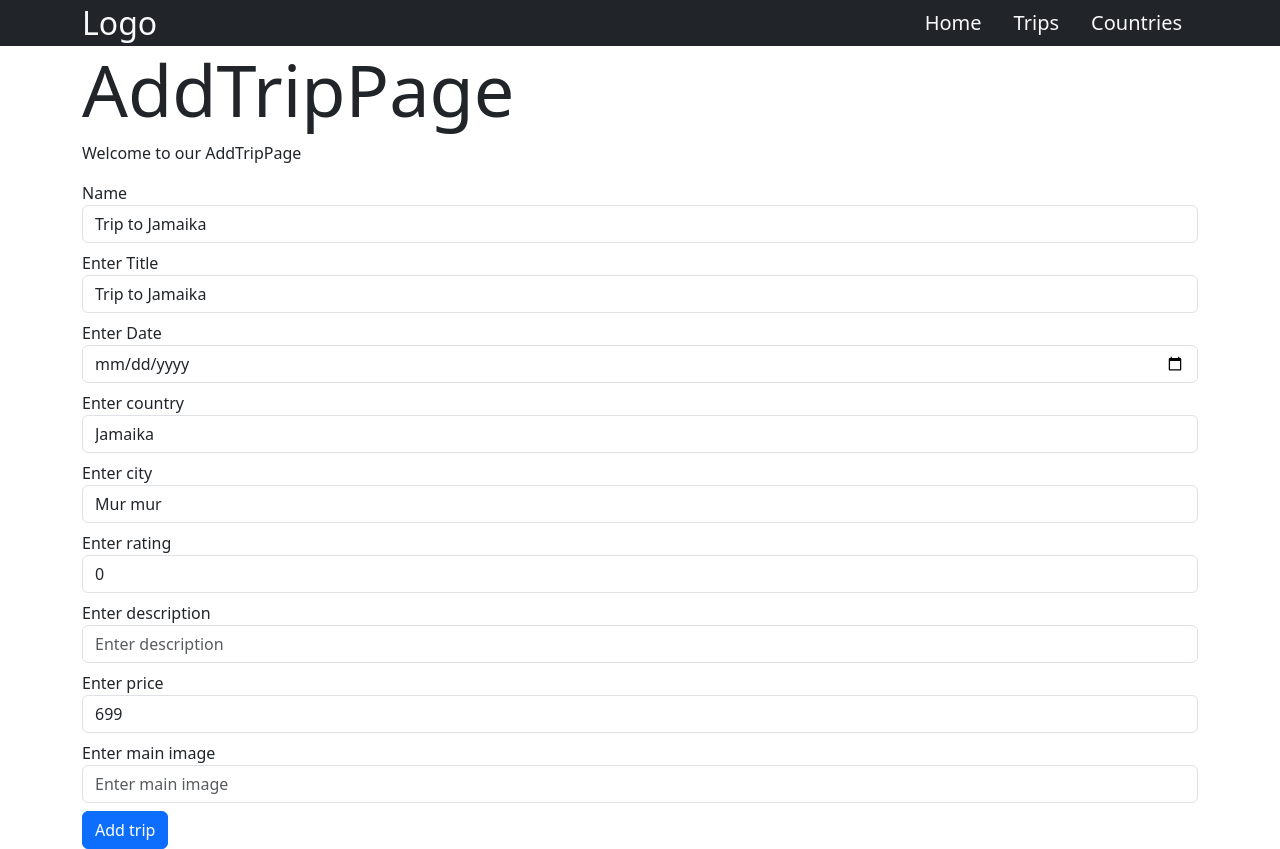
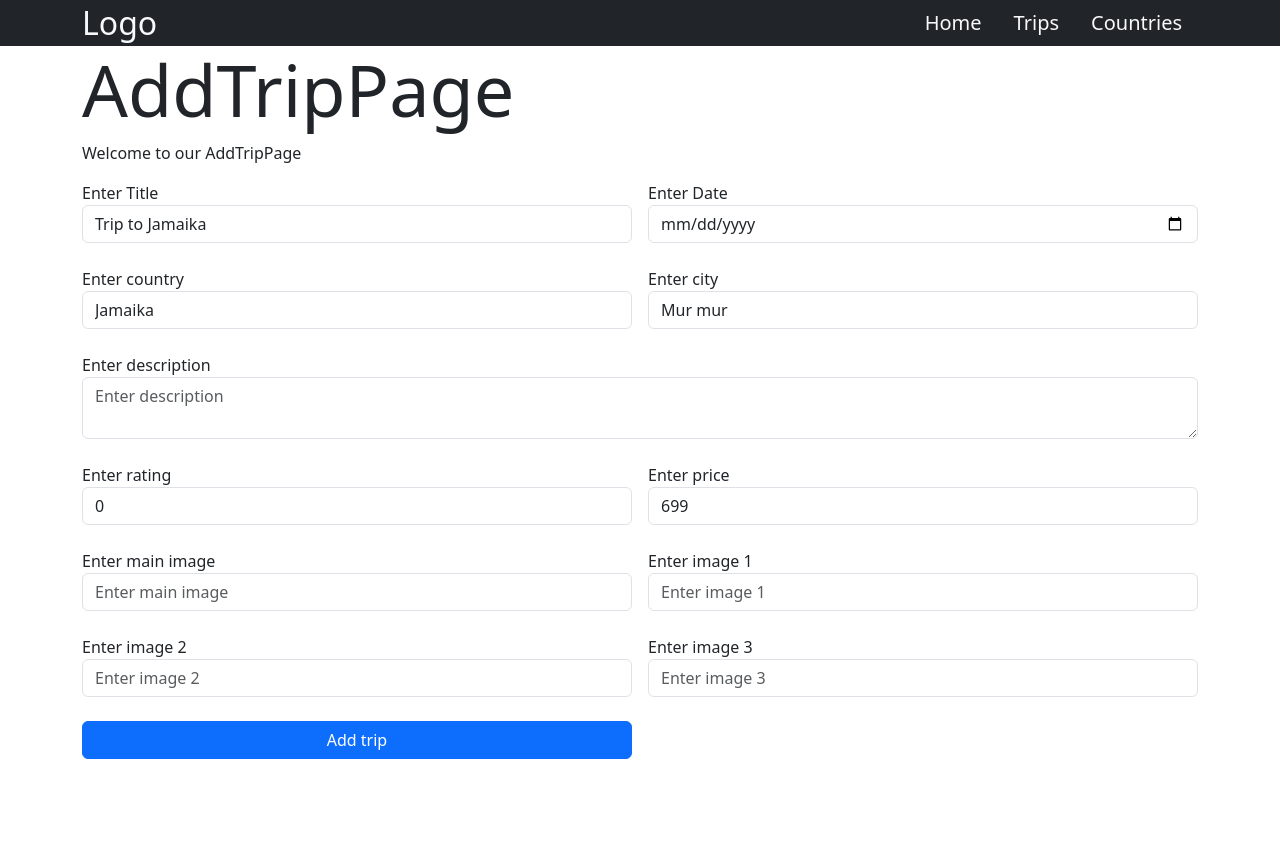
Before and after one commit to LSVerslas/FrontEndas, a React (Vite) app: page /trips/add in a window 1280 px wide. After the commit the page ends 800 px from the top, so only its background shows below. Built offline with nearby package versions, Linux system fonts and the light colour scheme.

Commit message:
AddKlaida

```diff
--- a/src/components/layout/Header.tsx
+++ b/src/components/layout/Header.tsx
@@ -20,7 +20,9 @@ export function NavItem({ to, children, subItem }: NavItemProps) {
 export default function Header() {
   const [isMenuOpen, setIsMenuOpen] = useState(false);
 
-//   function closeMenu() {}
+  function closeMenu() {
+    setIsMenuOpen(false);
+  }
 
   return (
     <header className='bg-dark text-light position-relative '>
@@ -28,14 +30,16 @@ export default function Header() {
         <Link to={'/'}>
           <h2 className='mb-0 py-1'>Logo</h2>
         </Link>
-        <nav className={`${isMenuOpen ? 'on ' : ''} mobileMenu d-md-block bg-dark `}>
+        <nav
+        onClick={closeMenu}
+        className={`${isMenuOpen ? 'on ' : ''} mobileMenu d-md-block bg-dark `}>
           <ul className='unlisted d-flex flex-column flex-md-row  align-md-items-center'>
             <li>
               <NavItem to='/'>Home</NavItem>
             </li>
             <li className='hasChildren position-relative'>
               <NavItem to='/trips'>Trips</NavItem>
-              <ul className='submenu ps-3 ps-md-0 unlisted bg-dark z-n1 rounded-bottom-2 overflow-hidden'>
+              <ul className='submenu ps-3 ps-md-0 unlisted bg-dark rounded-bottom-2 overflow-hidden'>
                 <li>
                   <NavItem subItem to='/trips/add'>
                     Add Trip
--- a/src/pages/trips/AddTripPage.tsx
+++ b/src/pages/trips/AddTripPage.tsx
@@ -1,31 +1,44 @@
 import { FormikProps, useFormik } from 'formik';
-import { TripObjType } from '../../types/types';
+import { TripObjTypeNoId } from '../../types/types';
+import axios from 'axios';
+import { beBaseUrl } from '../../config';
+import { useNavigate } from 'react-router-dom';
+import toast from 'react-hot-toast';
+import * as Yup from 'yup';
 
 type InputElProps = {
   placeholder: string;
   type?: 'text' | 'email' | 'number' | 'date' | 'textarea';
-  id: keyof Omit<TripObjType, 'id'>;
-  formik: FormikProps<Omit<TripObjType, 'id'>>;
-  // formik: any;
+  id: keyof TripObjTypeNoId;
+  formik: FormikProps<TripObjTypeNoId>;
+  className?: string;
 };
-function InputEl({ formik, id, placeholder, type = 'text' }: InputElProps) {
+function InputEl({ formik, id, placeholder, className, type = 'text' }: InputElProps) {
   // console.log('id ===', id);
+  const Element = type === 'textarea' ? 'textarea' : 'input';
   return (
-    <label className='form-label w-100'>
+    <label className={`form-label w-100 ${className}`}>
       <span>{placeholder}</span>
-      <input
+      <Element
         value={formik.values[id]}
         onChange={formik.handleChange}
-        className='form-control'
+        onBlur={formik.handleBlur}
+        // isInvalid tik kai kalaida ir blur
+        className='form-control '
         type={type}
         id={id}
         placeholder={placeholder}
       />
+      {formik.errors[id] && formik.touched[id] && (
+        <span className='bg-danger-subtle rounded-1 d-block text-danger px-3 py-1 '>
+          {formik.errors[id]}
+        </span>
+      )}
     </label>
   );
 }
 
-const initFormValues: Omit<TripObjType, 'id'> = {
+const initFormValues: TripObjTypeNoId = {
   name: 'Trip to Jamaika',
   date: '',
   country: 'Jamaika',
@@ -35,31 +48,75 @@ const initFormValues: Omit<TripObjType, 'id'> = {
   price: 699,
   user_id: 333,
   image_main: '',
-  // images_1: '',
-  // images_2: '',
-  // images_3: '',
+  images_1: '',
+  images_2: '',
+  images_3: '',
 };
+
+const tripValidatationSchema = Yup.object({
+  name: Yup.string().min(3).max(255).required(),
+  country: Yup.string().min(3).max(255).required(),
+  city: Yup.string().min(3).max(255).required(),
+  description: Yup.string().min(10).required(),
+  rating: Yup.number().min(0).max(5).required(),
+  price: Yup.number().min(0).required(),
+  image_main: Yup.string().min(3).max(255).required(),
+  images_1: Yup.string().min(3).max(255),
+  images_2: Yup.string().min(3).max(255),
+  images_3: Yup.string().min(3).max(255),
+});
 
 export default function AddTripPage() {
   // add formik
-  const formik = useFormik<Omit<TripObjType, 'id'>>({
+  const formik = useFormik<TripObjTypeNoId>({
     initialValues: { ...initFormValues },
+    validationSchema: Yup.object({
+      name: Yup.string().min(3).max(255).required(),
+      date: Yup.date().min('2024-03-18').required(),
+      country: Yup.string().min(3).max(255).required(),
+      city: Yup.string().min(3).max(255).required(),
+      description: Yup.string().min(10).required(),
+      rating: Yup.number().min(0).max(5).required(),
+      price: Yup.number().min(0).required(),
+      image_main: Yup.string().min(3).max(255).required(),
+      images_1: Yup.string().min(3).max(255),
+      images_2: Yup.string().min(3).max(255),
+      images_3: Yup.string().min(3).max(255),
+    }),
     onSubmit: (values) => {
       console.log('values ===', JSON.stringify(values, null, 2));
-      // sendDataToBe(data)
+      sendDataToBe(values);
     },
   });
 
-  function sendDataToBe(data) {
+  const navigate = useNavigate();
+
+  function sendDataToBe(data: TripObjTypeNoId) {
     // nusiuncia duomenis
-    // jei sekme tai naviguojam i trips
-    // jei nesekme tai rodom klaidas arba klaida
+    axios
+      .post(`${beBaseUrl}/trips`, data)
+      .then((resp) => {
+        console.log('resp ===', resp);
+        // jei sekme tai naviguojam i trips
+        if (resp.status === 200) {
+          // naviguoti
+          toast.success('Created Trip');
+          navigate('/trips');
+        } else {
+          console.warn('kazkas negerai back end status');
+        }
+      })
+      .catch((error) => {
+        console.warn('sendDataToBe ivyko klaida:', error);
+        toast.error('Somening went wrong');
+        // jei nesekme tai rodom klaidas arba klaida
+      });
   }
 
   // type FormikType = typeof formik
   // initial values formik
 
-  console.log('formik ===', formik.values);
+  console.log('formik klaidos ===', formik.errors);
 
   // sukurti likusius  InputEl
   return (
@@ -68,34 +125,24 @@ export default function AddTripPage() {
         <h1 className='display-2'>AddTripPage</h1>
         <p>Welcome to our AddTripPage</p>
 
-        <form onSubmit={formik.handleSubmit} noValidate>
-          <label className='form-label w-100'>
-            <span>Name</span>
-            <input
-              value={formik.values.name}
-              onChange={formik.handleChange}
-              className='form-control'
-              type='text'
-              name='name'
-              placeholder='Trip name'
-            />
-          </label>
+        <form className='addFromGrid ' onSubmit={formik.handleSubmit} noValidate>
           <InputEl formik={formik} id='name' placeholder='Enter Title' />
           <InputEl formik={formik} id='date' placeholder='Enter Date' type='date' />
           <InputEl formik={formik} id='country' placeholder='Enter country' />
           <InputEl formik={formik} id='city' placeholder='Enter city' />
-          <InputEl formik={formik} id='rating' placeholder='Enter rating' type='number' />
           <InputEl
+            className='gridSpan2'
             formik={formik}
             id='description'
             placeholder='Enter description'
             type='textarea'
           />
+          <InputEl formik={formik} id='rating' placeholder='Enter rating' type='number' />
           <InputEl formik={formik} id='price' placeholder='Enter price' type='number' />
           <InputEl formik={formik} id='image_main' placeholder='Enter main image' type='text' />
-          {/* <InputEl id='images_1' name='Enter image 1' type='text' />
-          <InputEl id='images_2' name='Enter image 2' type='text' />
-          <InputEl id='images_3' name='Enter image 3' type='text' /> */}
+          <InputEl formik={formik} id='images_1' placeholder='Enter image 1' type='text' />
+          <InputEl formik={formik} id='images_2' placeholder='Enter image 2' type='text' />
+          <InputEl formik={formik} id='images_3' placeholder='Enter image 3' type='text' />
 
           <button type='submit' className='btn btn-primary'>
             Add trip
--- a/src/pages/trips/SingleTripsPage.tsx
+++ b/src/pages/trips/SingleTripsPage.tsx
@@ -1,26 +1,29 @@
 //
 
-import { useEffect, useState } from "react";
-import { useParams } from "react-router-dom";
-import { TripObjType } from "../../types/types";
-import { beBaseUrl } from "../../config";
-import axios from "axios";
-import { getNiceDate } from "../../utils/helpers";
+import { useEffect, useState } from 'react';
+import { useNavigate, useParams } from 'react-router-dom';
+import { TripObjType } from '../../types/types';
+import { beBaseUrl } from '../../config';
+import axios from 'axios';
+import { getNiceDate } from '../../utils/helpers';
+import toast from 'react-hot-toast';
 
 type tripParam = {
   readonly tripId: string;
 };
 
-export default function SingleTripsPage() {
+export default function SingleTripPage() {
   const { tripId } = useParams() as tripParam;
 
   const [currentTrip, setCurrentTrip] = useState<TripObjType | null>(null);
 
+  // parsisiusti Trip objekta
+
+  const cUrl = `${beBaseUrl}/trips/${tripId}`;
   useEffect(() => {
-    const cUrl = `${beBaseUrl}/${tripId}`;
     console.log('cUrl ===', cUrl);
     getTrip(cUrl);
-  }, []);
+  }, [cUrl]);
 
   async function getTrip(url: string) {
     try {
@@ -33,9 +36,21 @@ export default function SingleTripsPage() {
     //
   }
 
+  // irasyti i state,
 
-
-
+  // sugeneruoti html/jsx
+  const navigate = useNavigate();
+  async function handleDeleteTrip() {
+    try {
+      const resp = await axios.delete(cUrl);
+      console.log('resp ===', resp);
+      toast.success(`${currentTrip?.name} was deleted`);
+      navigate('/trips');
+    } catch (error) {
+      console.warn('error ===', error);
+      console.warn('klaida trinant');
+    }
+  }
 
   return (
     <div>
@@ -54,9 +69,11 @@ export default function SingleTripsPage() {
             <span className='fw-bold'>{currentTrip?.country}</span> - {currentTrip?.city}
           </p>
           <p className=''>{currentTrip?.description}</p>
-            <div className='control d-f\ gap-2'>
+          <div className='control d-flex gap-2'>
             <button className='btn btn-secondary'>Go back</button>
-              <button className='btn btn-danger'>Delete</button>
+            <button onClick={handleDeleteTrip} className='btn btn-danger'>
+              Delete
+            </button>
           </div>
         </div>
       </div>
--- a/src/styles/App.css
+++ b/src/styles/App.css
@@ -22,12 +22,29 @@
     transform: translateY(-200%);
     left: 0;
     min-width: 150px;
+    z-index: -1;
     /* bottom: 0; */
-    transition: transform 0.15s ease-in-out;
+    transition: transform 0.5s ease-in-out;
   }
   .hasChildren:hover .submenu {
     transform: translateY(0);
+    z-index: 0;
   }
+
+  .addFromGrid {
+    display: grid;
+    gap: 16px;
+    grid-template-columns: repeat(2, 1fr);
+      }
+  .gridSpan2 {
+    grid-column: span 2;
+  }
+
+
+
+
+
+
 
   /* bootrstrap md media */
   @media screen and (max-width: 768px) {
```
Also changed, not shown: src/types/types.ts (+6 -4 lines). Lines whose indentation alone changed are shown as unchanged.
